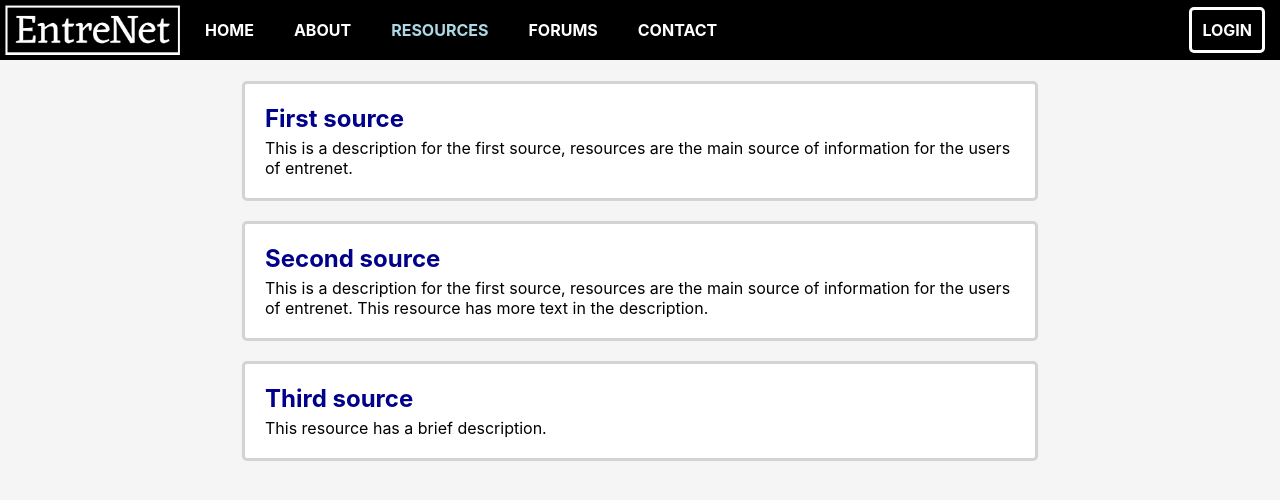
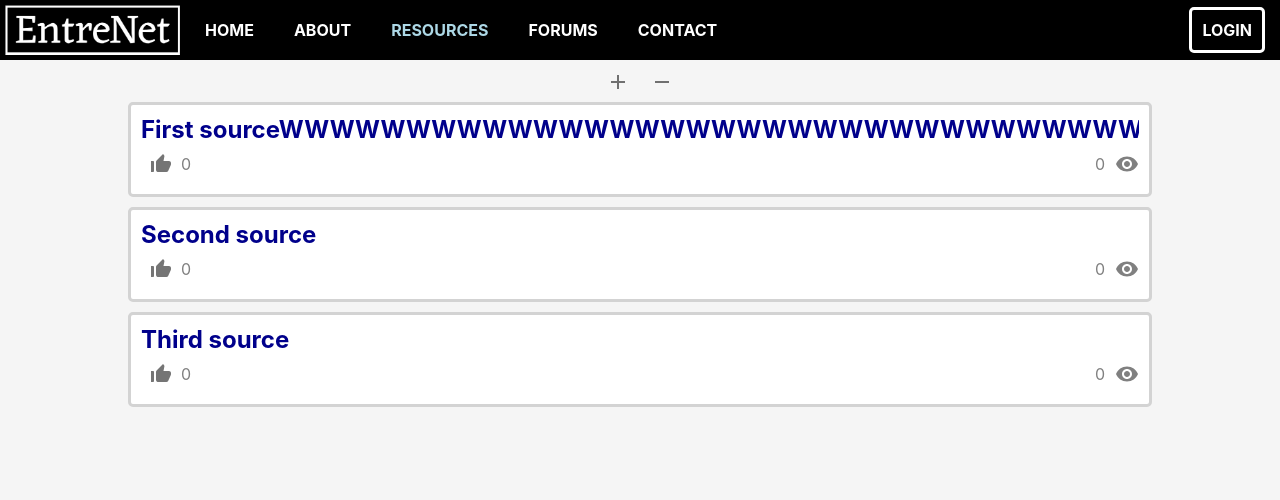
Before and after one commit to danpaxton/entrenet, a React (Create React App) app in the folder client/: page /resources in a window 1280 px wide. Shown: the top 500 px of the page. Built offline with nearby package versions, Linux system fonts and the light colour scheme; the HTML template or start-up script is replaced by a standard one.

Commit message:
resources update

```diff
--- a/client/src/editors/ResourceEditor.js
+++ b/client/src/editors/ResourceEditor.js
@@ -1,12 +1,16 @@
 import { useRef } from 'react';
 import { Editor } from '@tinymce/tinymce-react';
 
-const ResourceEditor = ({ resource, setResource, admin }) => {
+const ResourceEditor = ({ resource, setResource, setSaved, admin }) => {
   const editorRef = useRef(null);
   const saveResource = () => {
     if (editorRef.current) {
-      resource.data = editorRef.current.getContent()
+      // resource.data = editorRef.current.getContent()
       setResource(resource);
+      setSaved(false);
+      setTimeout(() => {
+        setSaved(true);
+      }, "1000")
     }
   };
   return (
--- a/client/src/editors/ResourceView.css
+++ b/client/src/editors/ResourceView.css
@@ -15,9 +15,17 @@
     justify-content: space-between;
     align-items: center;
     font-weight: bold;
-    font-size: 20px;
+    font-size: larger;
+    white-space: nowrap;
+    overflow: hidden;
     padding-right: 15px;
     border-bottom: solid lightgray;
+}
+
+.editor-save {
+    font-size: medium;
+    font-weight: normal;
+    padding-right: 20px;
 }
 
 .editor-box {
--- a/client/src/editors/ResourceView.js
+++ b/client/src/editors/ResourceView.js
@@ -7,18 +7,22 @@ import './ResourceView.css';
 
 const ResourceView =  ({ closeResource, resource, setResource }) => {
     const [admin, setAdmin] = useState(true);
+    const [saved, setSaved] = useState(true);
     return (
         <Box className="editor">
             <Box className="editor-header">
-                <IconButton onClick={closeResource}>
-                    <ArrowBackIcon/>
-                </IconButton>
+                <Box className="editor-save">
+                    <IconButton onClick={closeResource}>
+                        <ArrowBackIcon/>
+                    </IconButton>
+                    {saved ? "All changes saved." : "Unsaved changes."}
+                </Box>
                 <Box>
                     {resource.title}
                 </Box>
             </Box>
             <Box className="editor-box">
-                <ResourceEditor resource={resource} setResource={setResource} admin={admin}/>
+                <ResourceEditor resource={resource} setResource={setResource} setSaved={setSaved} admin={admin}/>
             </Box>
         </Box>
     );
--- a/client/src/pages/About.css
+++ b/client/src/pages/About.css
@@ -20,7 +20,7 @@
     font-size: xx-large;
     text-align: center;
     font-weight: bold;
-    padding: 20px;
+    padding: 10px;
     width: 100%;
     border-bottom: solid lightgray;
     background: white;
--- a/client/src/pages/Contact.css
+++ b/client/src/pages/Contact.css
@@ -26,7 +26,7 @@ body  {
     border-bottom: solid lightgray;
     width: 100%;
     text-align: center;
-    padding: 20px;
+    padding: 10px;
 }
 
 .contact-label {
--- a/client/src/pages/Home.css
+++ b/client/src/pages/Home.css
@@ -19,7 +19,7 @@
     background: white;
     width: 100%;
     text-align: center;
-    padding: 20px;
+    padding: 10px;
 }
 
 .vision-text {
--- a/client/src/pages/Resources.css
+++ b/client/src/pages/Resources.css
@@ -1,12 +1,17 @@
 .resource-page {
     background: whitesmoke;
     display: flex;
+    flex-direction: column;
     justify-content: left;
-    padding-left: 50px;
-    padding-right: 50px;
-    margin-top: 1%;
-    margin-left: 15%;
-    margin-right: 15%;
+}
+
+.resource-header {
+    display: flex;
+    justify-content: center;
+    gap: 20px;
+    font-size: large;
+    padding-top: 10px;
+    width: 100%;
 }
 
 .resource-list {
@@ -14,30 +19,45 @@
     flex-direction: column;
     width: 100%;
     justify-content: left;
-    gap: 20px;
+    gap: 10px;
 }
 
 .resource-item {
     display: flex;
     flex-direction: column;
+    align-items: left;
+    margin-left: 10%;
+    margin-right: 10%;
     border-radius: 5px;
     border: solid lightgray;
     background: white;
-    padding: 20px;
+    padding: 10px;
 }
 
 .resource-title {
     color: darkblue;
     font-size: x-large;
     font-weight: bolder;
-    padding-bottom: 5px;
     cursor: pointer;
+    white-space: nowrap;
+    overflow: hidden;
 }
 
-.resource-desc {
-    color: black;
+.resource-stats {
+    display: flex;
+    justify-content: space-between;
+    color: gray;
+}
+
+.resource-like, .resource-view {
+    display: flex;
+    align-items: center;
+}
+
+.resource-view {
+    gap: 10px;
 }
 
 .resource-backdrop {
-    background-color: #fff;
+    color: #fff
 }
--- a/client/src/pages/Resources.js
+++ b/client/src/pages/Resources.js
@@ -1,29 +1,42 @@
-import { Backdrop, Box, List } from '@mui/material';
+import { Backdrop, Box, Button, IconButton, List } from '@mui/material';
+import ResourceView from '../editors/ResourceView';
+import AddIcon from '@mui/icons-material/Add';
+import RemoveIcon from '@mui/icons-material/Remove';
+import VisibilityIcon from '@mui/icons-material/Visibility';
+import ThumbUpAltIcon from '@mui/icons-material/ThumbUpAlt';
+
 import { useState } from 'react';
-
-import ResourceView from '../editors/ResourceView';
 import "./Resources.css";
 
-const Resource = (title, desc) => ({ title, desc, data: "resource data" });
+const Resource = title => ({ title, data: "resource data", likes: 0, views: 0 });
 
 const Resources = ({ login }) => {
-    const [resource, setResource] = useState(Resource('',''));
+    const [resource, setResource] = useState(Resource(''));
     const [resources, setResources] = useState(
-        [
-            Resource('First source', 'This is a description for the first source, resources are the main source of information for the users of entrenet.'),
-            Resource('Second source', 'This is a description for the first source, resources are the main source of information for the users of entrenet. This resource has more text in the description.'),
-            Resource('Third source', 'This resource has a brief description.')
+        [ Resource('First sourceWWWWWWWWWWWWWWWWWWWWWWWWWWWWWWWWWWWWWWWWWWWWWWWWWWWWWWWWWWWWWWWWWWWWWWWWWWWWWWWWWWWWWWWWWWWWWWWWWWWWWWWWWWWWWWWW'),
+          Resource('Second source'),
+          Resource('Third source')
         ]
         );
     const [viewResource, setViewResource] = useState(false);
 
     const loadResource = data => {
+        if (true) { // Only increment if it is a unique user.
+            data.views += 1;
+        }
         setResource(data);
         setViewResource(true);
     };
 
+    const handleLike = data => {
+        if (true) { // Only incrment if it is a unique like.
+            data.likes += 1
+        }
+        setResource(data);
+    }
+
     const closeResource = () => {
-        setResource(Resource('',''));
+        setResource(Resource(''));
         setViewResource(false);
     };
 
@@ -34,15 +47,22 @@ const Resources = ({ login }) => {
 
     return (
         <Box className="resource-page">
+            <Box className="resource-header">
+                <IconButton sx={{ padding: '0px'}}><AddIcon/></IconButton>
+                <IconButton sx={{ padding: '0px'}}><RemoveIcon/></IconButton>
+            </Box>
             <List className="resource-list">
                 {resources.map((e, i) =>
                     <Box className="resource-item">
                         <Box className="resource-title" onClick={() => loadResource(e)} >{e.title}</Box>
-                        <Box className="resource-desc">{e.desc}</Box>
+                        <Box className="resource-stats">
+                            <Box className="resource-like"><IconButton onClick={() => handleLike(e)}><ThumbUpAltIcon/></IconButton>{e.likes}</Box>
+                            <Box className="resource-view">{e.views}<VisibilityIcon/></Box>
+                        </Box>
                     </Box>
                 )}
             </List>
-            <Backdrop onDoubleClick={closeResource} className="resource-backdrop" open={viewResource}>
+            <Backdrop onDoubleClick={closeResource} open={viewResource} className="resource-backdrop">
                 <ResourceView closeResource={closeResource} resource={resource} setResource={setResource}/>
             </Backdrop>
         </Box>
```
Also changed, not shown: 2 other files (tests, documents, lock files or other folders).
